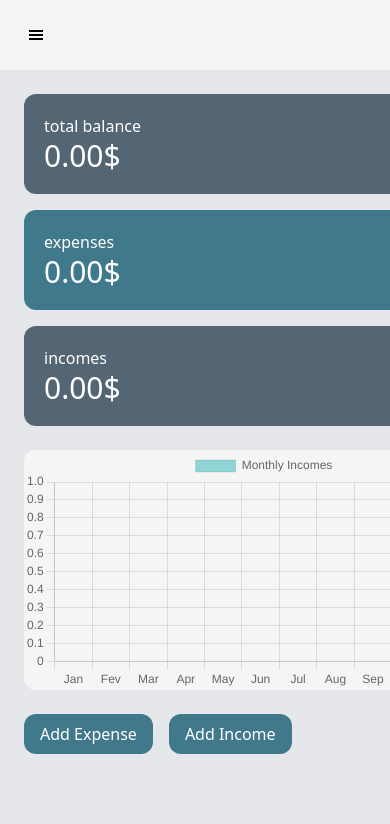
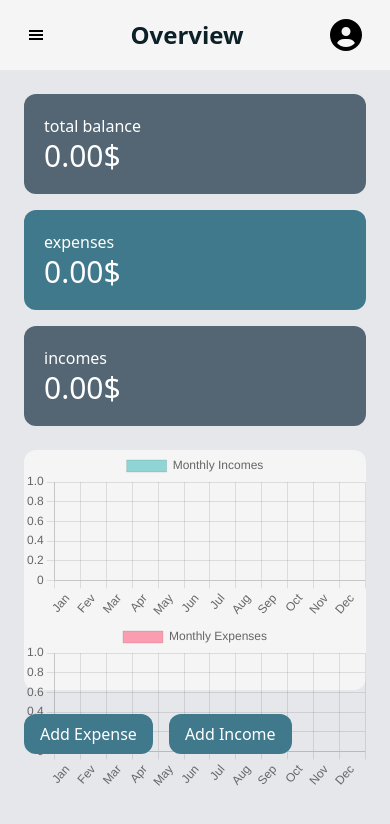
Before and after one commit to skairover/TrackMint-frontend, a React (Vite) app: page /overview in a window 390 px wide. Shown: the top 824 px of the page. Built offline with nearby package versions, Linux system fonts and the light colour scheme; no server answers.

Commit message:
fixing layout issues

```diff
--- a/src/pages/Overview.jsx
+++ b/src/pages/Overview.jsx
@@ -72,7 +72,7 @@ function Overview() {
 
       {/* Charts */}
       <section className="p-6 pt-0">
-        <div className="h-[15rem] bg-[#F5F5F5] dark:bg-[#181818] flex rounded-xl justify-evenly items-center ">
+        <div className="h-[15rem] bg-[#F5F5F5] dark:bg-[#181818] flex flex-col md:flex-row rounded-xl justify-evenly items-center ">
           <BarChart
             data={incomeAmounts}
             label="Monthly Incomes"
```
